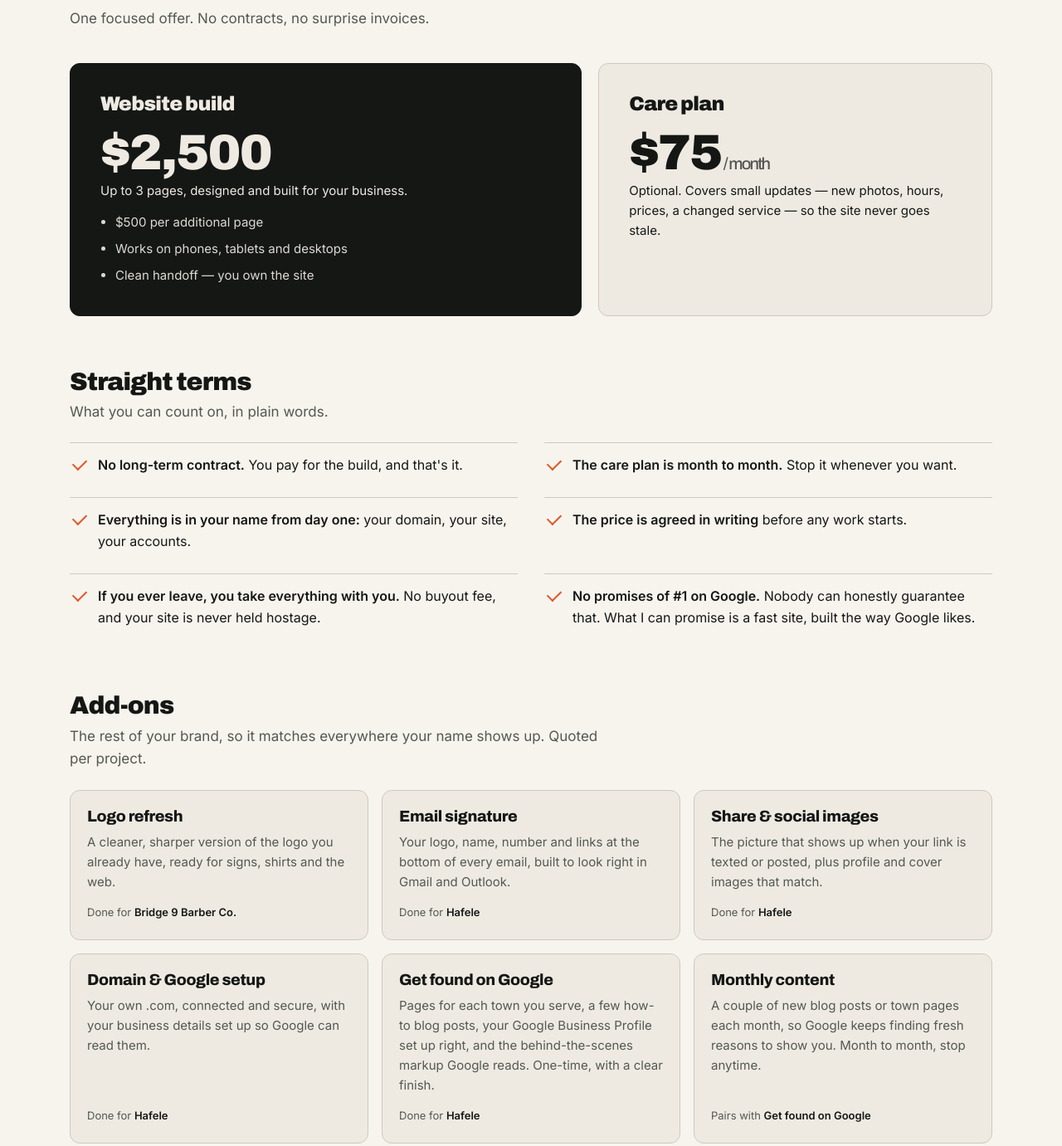
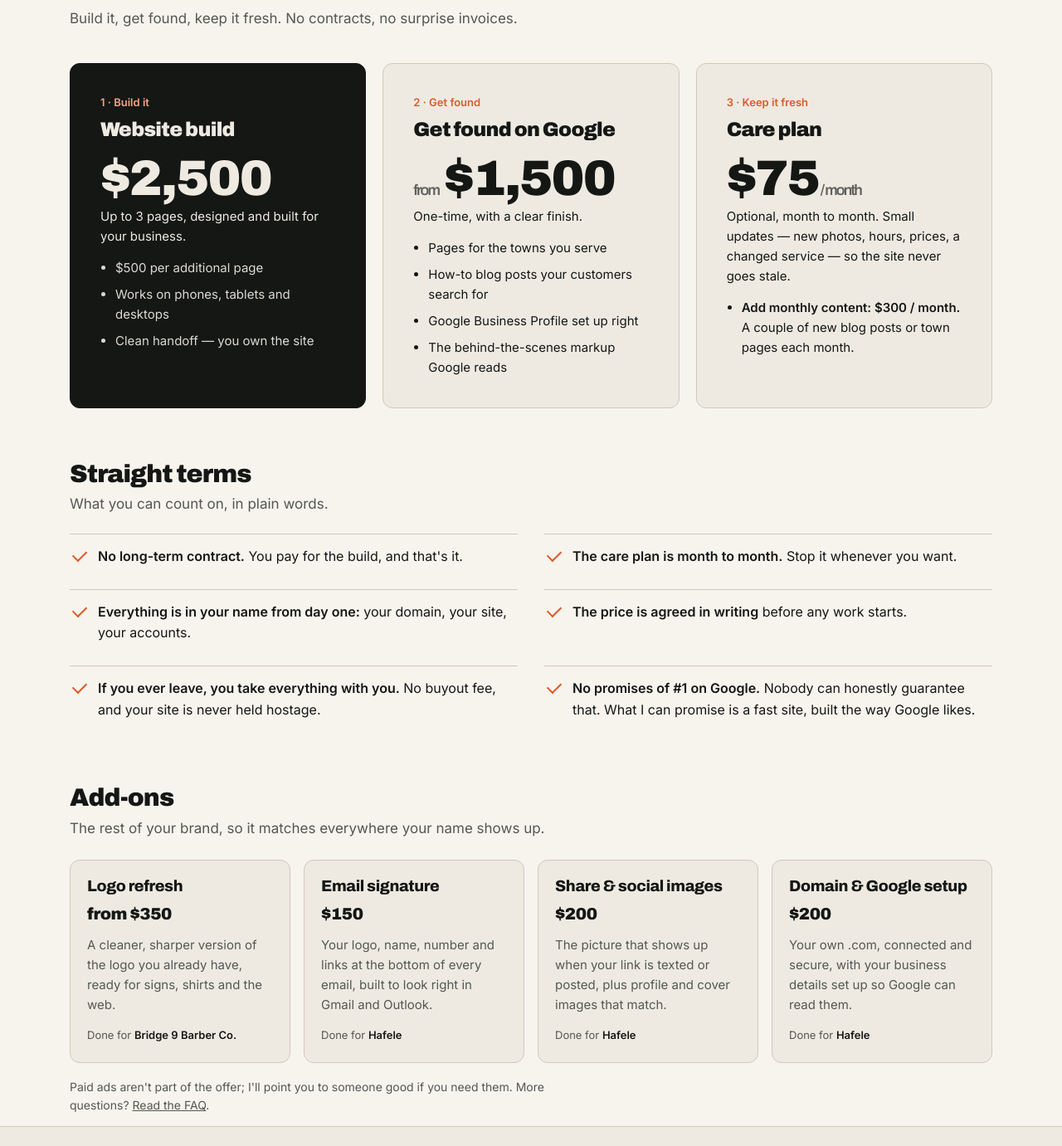
Before and after one commit to B0TO1Q/BRAND-BY-G, a plain HTML site: page pricing.html in a window 1280 px wide. Shown: the part 213-1594 px from the top of the page at 83% size. Drawn offline with Linux system fonts and the light colour scheme.

Commit message:
Pricing: three-step plans and add-on prices
- Plans: 1 Build it ($2,500), 2 Get found on Google (from $1,500,
  one-time), 3 Care plan ($75/mo, add monthly content $300/mo)
- Add-ons priced: logo refresh from $350, email signature $150, share &
  social images $200, domain & Google setup $200
- Home offer band and FAQ cost answers updated to match

Co-Authored-By: Claude Opus 5.5 <noreply@anthropic.com>
Claude-Session: https://claude.ai/code/session_01S1GkKjA7JTsXNm3XxvC6Wo

```diff
--- a/pricing.html
+++ b/pricing.html
@@ -186,8 +186,11 @@ dl.spec a{color:var(--c-acc)}
 
 /* offer */
 .offer{background:var(--card);border-block:1px solid var(--rule)}
-.plans{display:grid;grid-template-columns:minmax(0,1.3fr) minmax(0,1fr);gap:20px;margin-top:40px}
-@media(max-width:820px){.plans{grid-template-columns:minmax(0,1fr)}}
+.plans{display:grid;grid-template-columns:repeat(3,minmax(0,1fr));gap:20px;margin-top:40px}
+.plan .step{font-size:13px;font-weight:600;color:var(--acc);margin:0 0 10px}
+.plan.main .step{color:#F2A486}
+.plan .price small:first-child{font-size:18px;font-weight:600;opacity:.65;margin-right:4px}
+@media(max-width:960px){.plans{grid-template-columns:minmax(0,1fr)}}
 .plan{background:var(--bg);border:1px solid var(--rule);border-radius:12px;padding:clamp(22px,3vw,36px)}
 .plan.main{background:var(--ink);color:var(--bg);border-color:var(--ink)}
 .plan h3{font-size:24px}
@@ -212,12 +215,13 @@ dl.spec a{color:var(--c-acc)}
 .addons{margin-top:clamp(40px,5vw,64px)}
 .addons h3{font-size:clamp(24px,2.6vw,30px)}
 .addons .sub{margin-top:8px}
-.agrid{display:grid;grid-template-columns:repeat(3,minmax(0,1fr));gap:16px;margin-top:24px}
+.agrid{display:grid;grid-template-columns:repeat(4,minmax(0,1fr));gap:16px;margin-top:24px}
 @media(max-width:900px){.agrid{grid-template-columns:repeat(2,minmax(0,1fr))}}
 @media(max-width:480px){.agrid{grid-template-columns:minmax(0,1fr)}}
 .add{background:var(--bg);border:1px solid var(--rule);border-radius:12px;padding:20px 20px 22px;display:flex;flex-direction:column;gap:8px}
 .add h4{margin:0;font-family:var(--disp);font-weight:800;font-stretch:112%;letter-spacing:-.02em;font-size:19px;line-height:1.15}
 .add p{margin:0;font-size:15px;color:var(--soft)}
+.add .ap{font-family:var(--disp);font-weight:900;font-stretch:112%;letter-spacing:-.02em;font-size:20px;color:var(--ink);margin:-2px 0 2px}
 .add .eg{font-size:13px;color:var(--soft);margin-top:auto;padding-top:6px}
 .add .eg strong{color:var(--ink);font-weight:600}
 
@@ -301,9 +305,10 @@ a:focus-visible{outline:3px solid var(--acc);outline-offset:3px;border-radius:4p
 <section class="band sec offer pagehead" id="offer">
   <div class="wrap">
     <h1 style="font-size:clamp(36px,5.4vw,64px)">Pricing<span class="dot">.</span></h1>
-    <p class="sub">One focused offer. No contracts, no surprise invoices.</p>
+    <p class="sub">Build it, get found, keep it fresh. No contracts, no surprise invoices.</p>
     <div class="plans">
       <div class="plan main">
+        <p class="step">1 · Build it</p>
         <h3>Website build</h3>
         <p class="price">$2,500</p>
         <p>Up to 3 pages, designed and built for your business.</p>
@@ -314,9 +319,25 @@ a:focus-visible{outline:3px solid var(--acc);outline-offset:3px;border-radius:4p
         </ul>
       </div>
       <div class="plan">
+        <p class="step">2 · Get found</p>
+        <h3>Get found on Google</h3>
+        <p class="price"><small>from </small>$1,500</p>
+        <p>One-time, with a clear finish.</p>
+        <ul>
+          <li>Pages for the towns you serve</li>
+          <li>How-to blog posts your customers search for</li>
+          <li>Google Business Profile set up right</li>
+          <li>The behind-the-scenes markup Google reads</li>
+        </ul>
+      </div>
+      <div class="plan">
+        <p class="step">3 · Keep it fresh</p>
         <h3>Care plan</h3>
         <p class="price">$75<small> / month</small></p>
-        <p>Optional. Covers small updates — new photos, hours, prices, a changed service — so the site never goes stale.</p>
+        <p>Optional, month to month. Small updates — new photos, hours, prices, a changed service — so the site never goes stale.</p>
+        <ul>
+          <li><strong>Add monthly content: $300 / month.</strong> A couple of new blog posts or town pages each month.</li>
+        </ul>
       </div>
     </div>
     <div class="terms">
@@ -333,14 +354,12 @@ a:focus-visible{outline:3px solid var(--acc);outline-offset:3px;border-radius:4p
     </div>
     <div class="addons">
       <h3>Add-ons</h3>
-      <p class="sub">The rest of your brand, so it matches everywhere your name shows up. Quoted per project.</p>
+      <p class="sub">The rest of your brand, so it matches everywhere your name shows up.</p>
       <div class="agrid">
-        <div class="add"><h4>Logo refresh</h4><p>A cleaner, sharper version of the logo you already have, ready for signs, shirts and the web.</p><p class="eg">Done for <strong>Bridge 9 Barber Co.</strong></p></div>
-        <div class="add"><h4>Email signature</h4><p>Your logo, name, number and links at the bottom of every email, built to look right in Gmail and Outlook.</p><p class="eg">Done for <strong>Hafele</strong></p></div>
-        <div class="add"><h4>Share &amp; social images</h4><p>The picture that shows up when your link is texted or posted, plus profile and cover images that match.</p><p class="eg">Done for <strong>Hafele</strong></p></div>
-        <div class="add"><h4>Domain &amp; Google setup</h4><p>Your own .com, connected and secure, with your business details set up so Google can read them.</p><p class="eg">Done for <strong>Hafele</strong></p></div>
-        <div class="add"><h4>Get found on Google</h4><p>Pages for each town you serve, a few how-to blog posts, your Google Business Profile set up right, and the behind-the-scenes markup Google reads. One-time, with a clear finish.</p><p class="eg">Done for <strong>Hafele</strong></p></div>
-        <div class="add"><h4>Monthly content</h4><p>A couple of new blog posts or town pages each month, so Google keeps finding fresh reasons to show you. Month to month, stop anytime.</p><p class="eg">Pairs with <strong>Get found on Google</strong></p></div>
+        <div class="add"><h4>Logo refresh</h4><p class="ap">from $350</p><p>A cleaner, sharper version of the logo you already have, ready for signs, shirts and the web.</p><p class="eg">Done for <strong>Bridge 9 Barber Co.</strong></p></div>
+        <div class="add"><h4>Email signature</h4><p class="ap">$150</p><p>Your logo, name, number and links at the bottom of every email, built to look right in Gmail and Outlook.</p><p class="eg">Done for <strong>Hafele</strong></p></div>
+        <div class="add"><h4>Share &amp; social images</h4><p class="ap">$200</p><p>The picture that shows up when your link is texted or posted, plus profile and cover images that match.</p><p class="eg">Done for <strong>Hafele</strong></p></div>
+        <div class="add"><h4>Domain &amp; Google setup</h4><p class="ap">$200</p><p>Your own .com, connected and secure, with your business details set up so Google can read them.</p><p class="eg">Done for <strong>Hafele</strong></p></div>
       </div>
     </div>
     <p class="fine">Paid ads aren't part of the offer; I'll point you to someone good if you need them. More questions? <a href="faq.html">Read the FAQ</a>.</p>
```
Also changed, not shown: faq.html (+2 -2 lines), index.html (+1 -0 lines).
